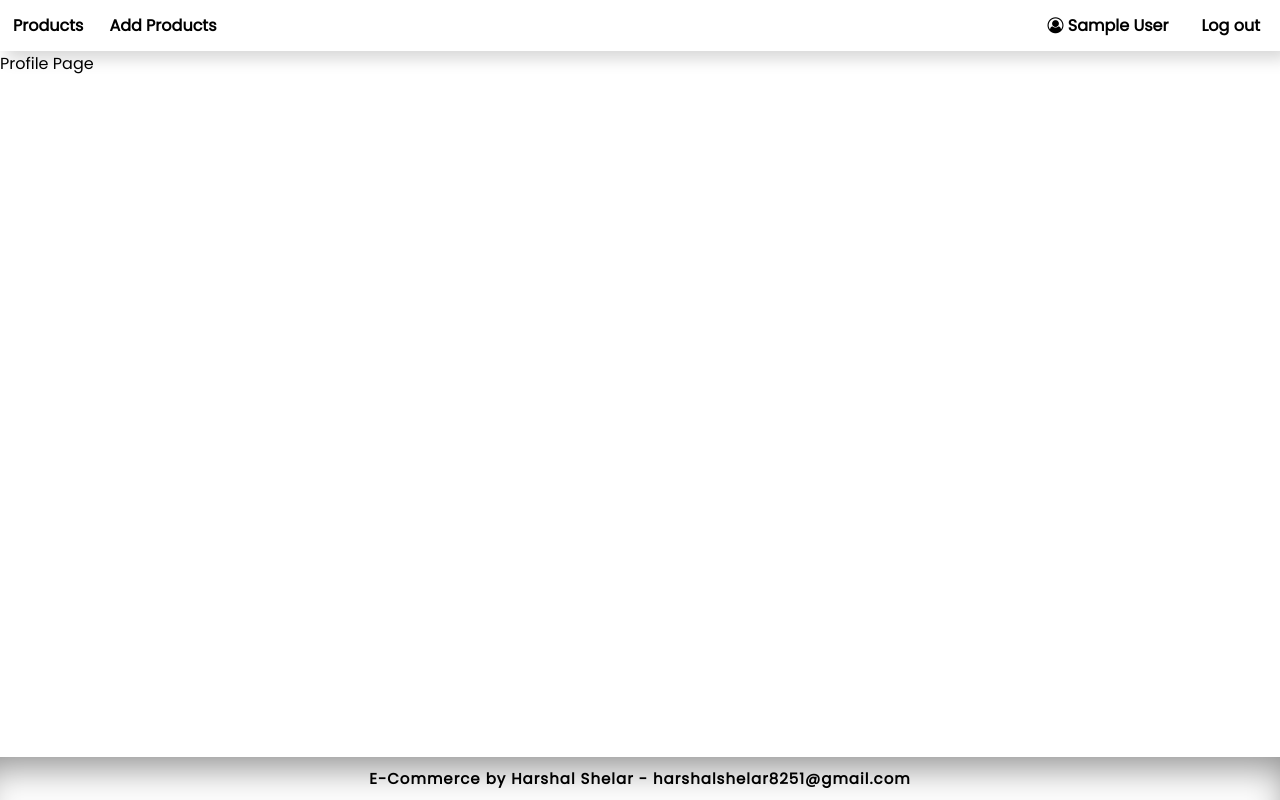
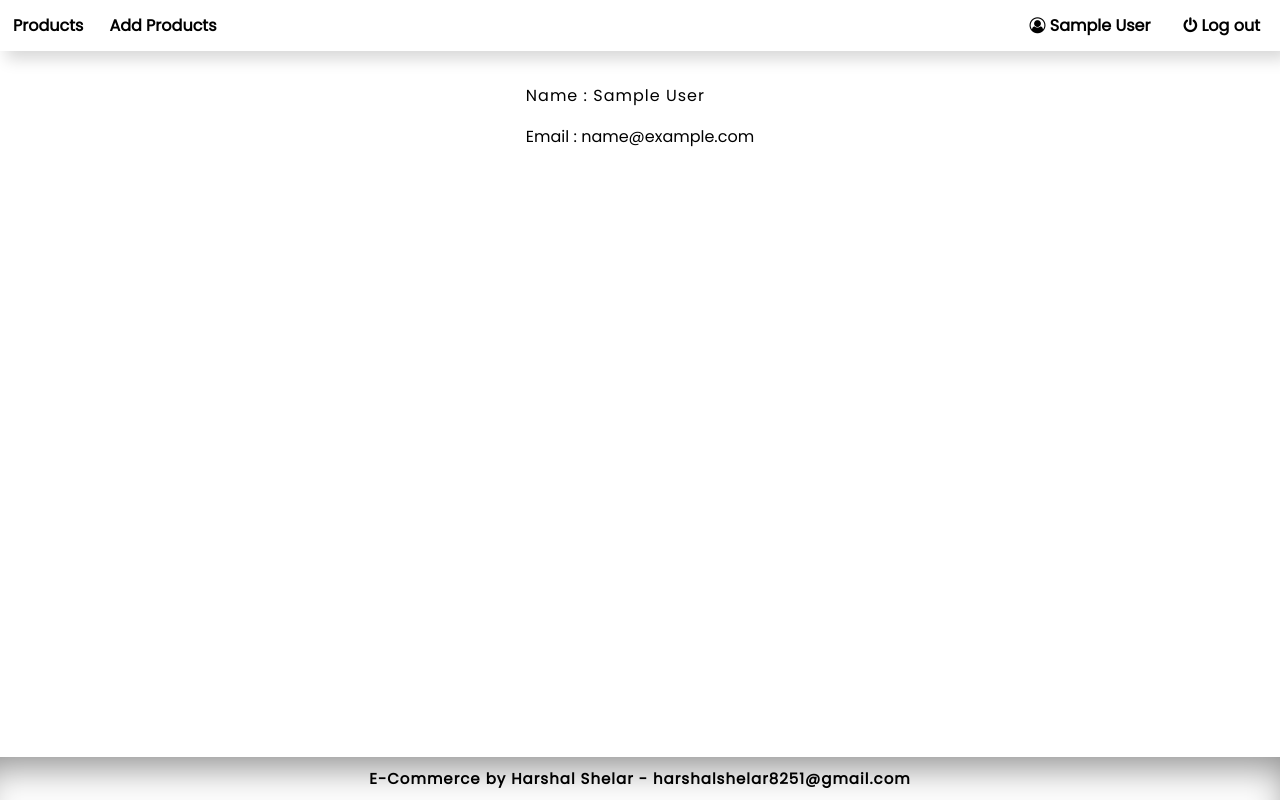
Before and after one commit to Harshal-Shelar/MERN-E-Com-FrontEnd, a React (Create React App) app: page /profile in a window 1280 px wide. Built offline with nearby package versions, Linux system fonts and the light colour scheme; sample sign-in values are in the browser's storage.

Commit message:
profile page updated

```diff
--- a/src/Components/Nav/Nav.jsx
+++ b/src/Components/Nav/Nav.jsx
@@ -24,7 +24,7 @@ const Nav = () => {
             </div>
             <div className='loginLogout'>
               <li className='nav-li'><Link to="/profile"> <i className="fa fa-user-circle-o"></i> {JSON.parse(auth).name}</Link></li>
-              <li><Link to='/signUp' onClick={logout}>Log out</Link></li>
+              <li><Link to='/signUp' onClick={logout}> <i className='fa fa-power-off'></i> Log out</Link></li>
             </div>
           </ul>
           :
--- a/src/Components/Products/Products.css
+++ b/src/Components/Products/Products.css
@@ -25,7 +25,7 @@
     display: flex;
     list-style: none;
     padding-inline-start: 10px;
-    background-color: rgb(210, 210, 210);
+    background-color: rgb(185, 185, 185);
     align-items: center;
     padding-top: 1rem;
     margin-block-start: 0em;
@@ -39,6 +39,7 @@
     font-size: 18px;
     padding-bottom: 1rem;
     font-weight: bold;
+    letter-spacing: 1px;
 }
 .srCol{
     width: 70px !important;
@@ -62,6 +63,7 @@
     text-wrap: nowrap;
     min-width: 150px;
     width: fit-content;
+    letter-spacing: 0.5px;
 }
 .btns{
     display: flex;
--- a/src/Components/Profile/Profile.css
+++ b/src/Components/Profile/Profile.css
@@ -0,0 +1,12 @@
+.mainProfile{
+    margin: 2rem auto;
+    width: fit-content;
+}
+
+.name{
+    display: flex;
+    letter-spacing: 1px;
+    margin: 1rem 0;
+    gap: 2rem;
+    width: 100%;
+}
--- a/src/Components/Profile/Profile.jsx
+++ b/src/Components/Profile/Profile.jsx
@@ -1,9 +1,27 @@
-import React from 'react'
+import React, { useEffect, useState } from 'react'
+import './Profile.css';
 
 const Profile = () => {
+
+  const [name, setName] = useState();
+  const [email, setEmail] = useState();
+
+  useEffect(() => {
+    const auth = localStorage.getItem('user');
+    let name = JSON.parse(auth).name;
+    let email = JSON.parse(auth).email;
+    setName(name)
+    setEmail(email)
+  }, []);
+
   return (
-    <div>
-        Profile Page
+    <div className='mainProfile'>
+      <div className='name'>
+        Name : {name}
+      </div>
+      <div className='email'>
+        Email : {email}
+      </div>
     </div>
   )
 }
```
